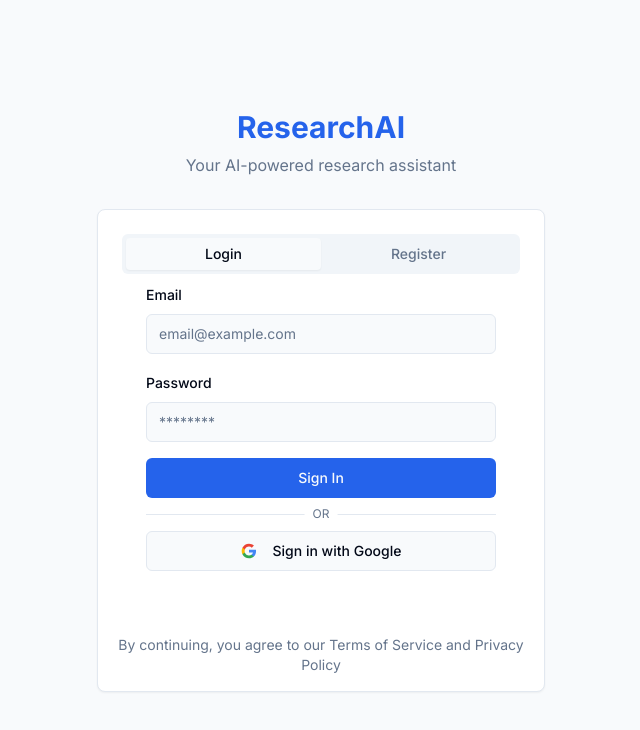
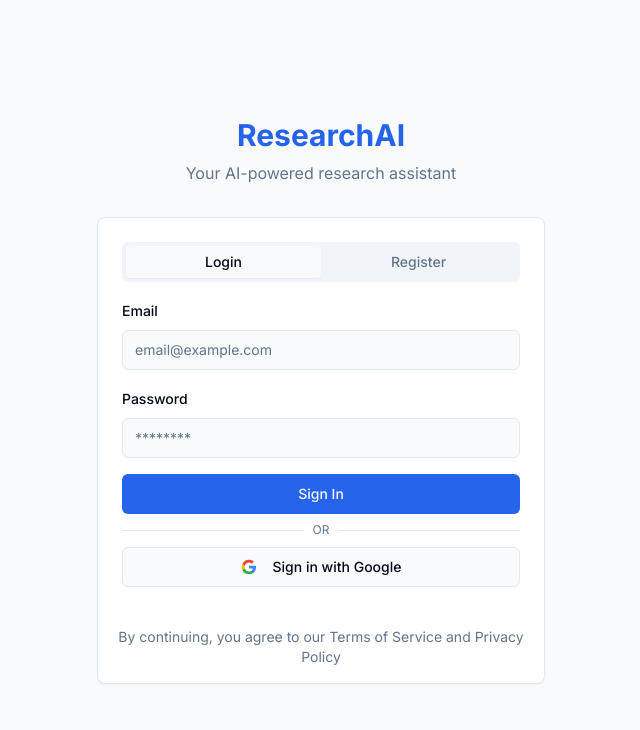
Before and after one commit to suraj027/whisper-scribe-learn, a React (Vite) app: page / in a window 1280 px wide. Shown: the top 730 px of the page, without its empty margins (319-959 px from the left). Built offline with nearby package versions, Linux system fonts and the light colour scheme.

Commit message:
Fix: TabsContent error
Ensure TabsContent is used within Tabs components.

```diff
--- a/src/pages/AuthPage.tsx
+++ b/src/pages/AuthPage.tsx
@@ -1,3 +1,4 @@
+
 import React, { useState } from 'react';
 import { Navigate } from 'react-router-dom';
 import { useAuth } from '@/context/AuthContext';
@@ -109,8 +110,7 @@ const AuthPage: React.FC = () => {
                 <TabsTrigger value="register">Register</TabsTrigger>
               </TabsList>
 
-              <CardContent>
-                <TabsContent value="login" className="space-y-4">
+              <TabsContent value="login" className="space-y-4 mt-4">
                 <Form {...loginForm}>
                   <form onSubmit={loginForm.handleSubmit(handleLogin)} className="space-y-4">
                     <FormField
@@ -196,7 +196,7 @@ const AuthPage: React.FC = () => {
                 </Button>
               </TabsContent>
 
-                <TabsContent value="register" className="space-y-4">
+              <TabsContent value="register" className="space-y-4 mt-4">
                 <Form {...registerForm}>
                   <form onSubmit={registerForm.handleSubmit(handleRegister)} className="space-y-4">
                     <FormField
@@ -312,7 +312,6 @@ const AuthPage: React.FC = () => {
                   Sign up with Google
                 </Button>
               </TabsContent>
-              </CardContent>
             </Tabs>
           </CardHeader>
           <CardFooter className="p-4 text-center text-sm text-muted-foreground">
```
Lines whose indentation alone changed are shown as unchanged.
